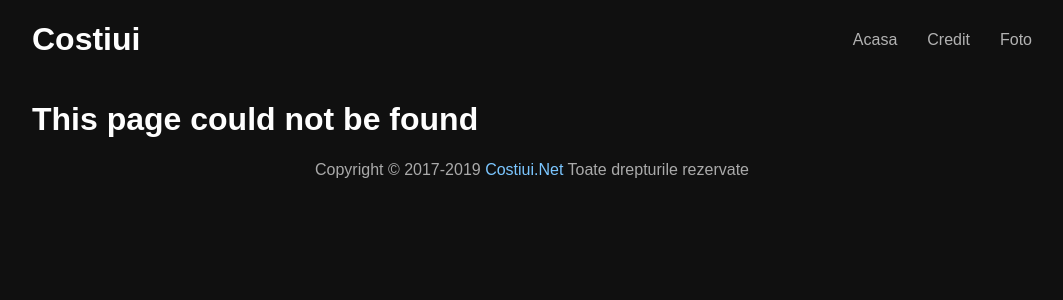
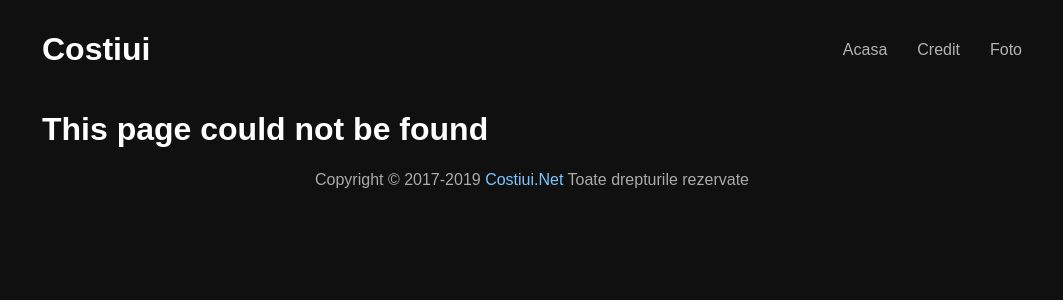
Before and after one commit to p-oszkar/foto, a Jekyll site: the page built from 404.html, in a window 1280 px wide. Shown: the top 300 px of the page, without its empty margins (108-1171 px from the left). Built offline with Jekyll 4.4.1, drawn with Linux system fonts in a browser that asks for light colours; some web fonts are replaced; comment, search, counter and statistics services are not loaded.

Commit message:
Update layout.scss

```diff
--- a/_sass/layout.scss
+++ b/_sass/layout.scss
@@ -3,7 +3,7 @@ body {
 }
 
 .wrap {
-	padding: 0 auto;
+	padding: 10px;
 }
 
 header h1 a {
```
